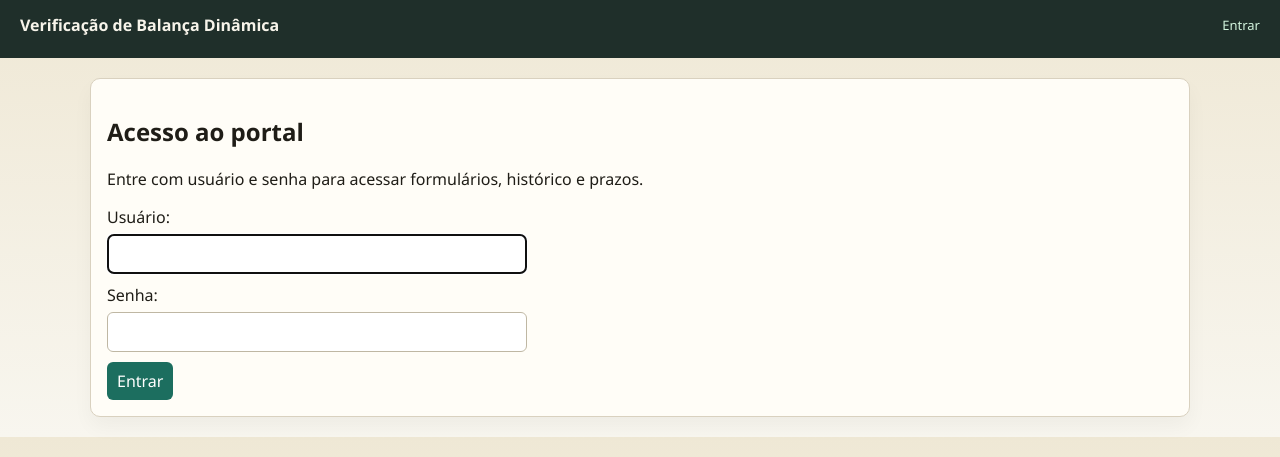
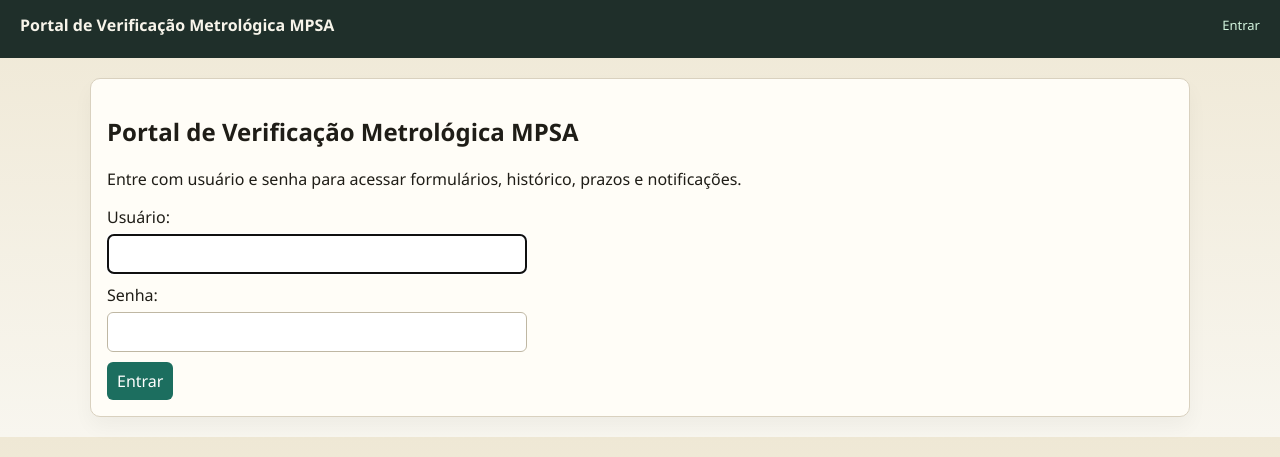
Before and after one commit to dougbritosilveira-design/for_verificacao, a Django app: page /login/ in a window 1280 px wide. Shown: the top 457 px of the page. Run offline with Django 4.2, Linux system fonts and the light colour scheme.

Commit message:
Atualizar nome oficial do portal nos cabeçalhos e telas de login

```diff
--- a/templates/auth/login.html
+++ b/templates/auth/login.html
@@ -1,8 +1,8 @@
 {% extends 'base.html' %}
-{% block title %}Login{% endblock %}
+{% block title %}Login | Portal de Verificação Metrológica MPSA{% endblock %}
 {% block content %}
-<h2>Acesso ao portal</h2>
-<p>Entre com usuário e senha para acessar formulários, histórico e prazos.</p>
+<h2>Portal de Verificação Metrológica MPSA</h2>
+<p>Entre com usuário e senha para acessar formulários, histórico, prazos e notificações.</p>
 <form method="post" style="max-width:420px;">
   {% csrf_token %}
   {{ form.as_p }}
--- a/templates/auth/password_change_done.html
+++ b/templates/auth/password_change_done.html
@@ -1,7 +1,7 @@
 {% extends 'base.html' %}
-{% block title %}Senha alterada{% endblock %}
+{% block title %}Senha alterada | Portal de Verificação Metrológica MPSA{% endblock %}
 {% block content %}
-<h2>Senha alterada</h2>
+<h2>Portal de Verificação Metrológica MPSA</h2>
 <p>Sua senha foi atualizada com sucesso.</p>
 <p><a href="{% url 'home' %}">Voltar para o portal</a></p>
 {% endblock %}
--- a/templates/auth/password_change_form.html
+++ b/templates/auth/password_change_form.html
@@ -1,8 +1,8 @@
 {% extends 'base.html' %}
-{% block title %}Alterar senha{% endblock %}
+{% block title %}Alterar senha | Portal de Verificação Metrológica MPSA{% endblock %}
 {% block content %}
-<h2>Alterar senha</h2>
-<p>Informe sua senha atual e a nova senha.</p>
+<h2>Portal de Verificação Metrológica MPSA</h2>
+<p>Alteração de senha do usuário.</p>
 <form method="post" style="max-width:520px;">
   {% csrf_token %}
   {{ form.as_p }}
--- a/templates/base.html
+++ b/templates/base.html
@@ -3,7 +3,7 @@
 <head>
   <meta charset="utf-8">
   <meta name="viewport" content="width=device-width, initial-scale=1">
-  <title>{% block title %}Verificação{% endblock %}</title>
+  <title>{% block title %}Portal de Verificação Metrológica MPSA{% endblock %}</title>
   <style>
     :root { --bg: #f4f4ef; --panel: #fffdf7; --line: #d9d1bf; --text: #1f1d17; --accent: #1c6e5f; }
     body { margin: 0; font-family: Segoe UI, sans-serif; background: linear-gradient(180deg,#efe8d5,#f8f6ef); color: var(--text); }
@@ -59,7 +59,7 @@
 <body>
   <header>
     <div class="header-top">
-      <strong>Verificação de Balança Dinâmica</strong>
+      <strong>Portal de Verificação Metrológica MPSA</strong>
       <div class="user-box">
         {% if user.is_authenticated %}
           <span>Usuário: <strong>{{ portal_user_name }}</strong></span>
```
